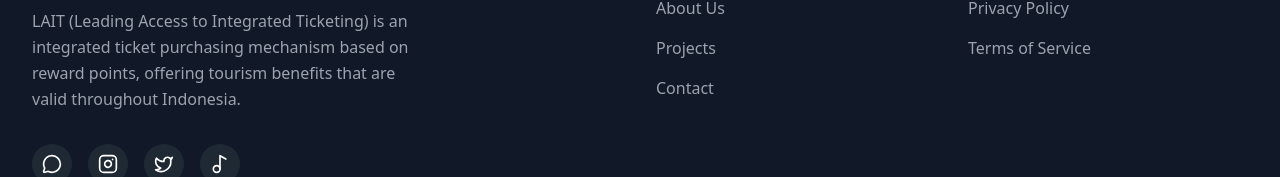
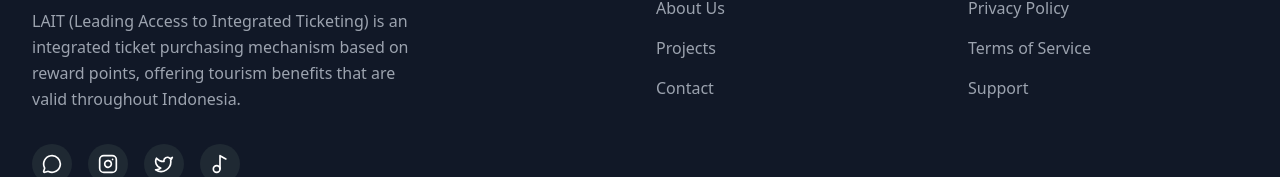
Before and after one commit to lait-co-id/lait-co-id.github.io, a Next.js app: page /en in a window 1280 px wide. Shown: the part 3370-3547 px from the top of the page. Built offline with nearby package versions, Linux system fonts and the light colour scheme.

Commit message:
feat: add support link in footer legal section

```diff
--- a/components/Footer.tsx
+++ b/components/Footer.tsx
@@ -59,6 +59,7 @@ export default function Footer() {
             <h3 className="text-white font-semibold text-lg mb-2">Legal</h3>
             <Link href="/privacy" className="text-[#9ca3af] hover:text-white transition-colors">{t('privacy')}</Link>
             <Link href="/terms" className="text-[#9ca3af] hover:text-white transition-colors">{t('terms')}</Link>
+            <Link href="/support" className="text-[#9ca3af] hover:text-white transition-colors">Support</Link>
           </div>
 
         </div>
```
